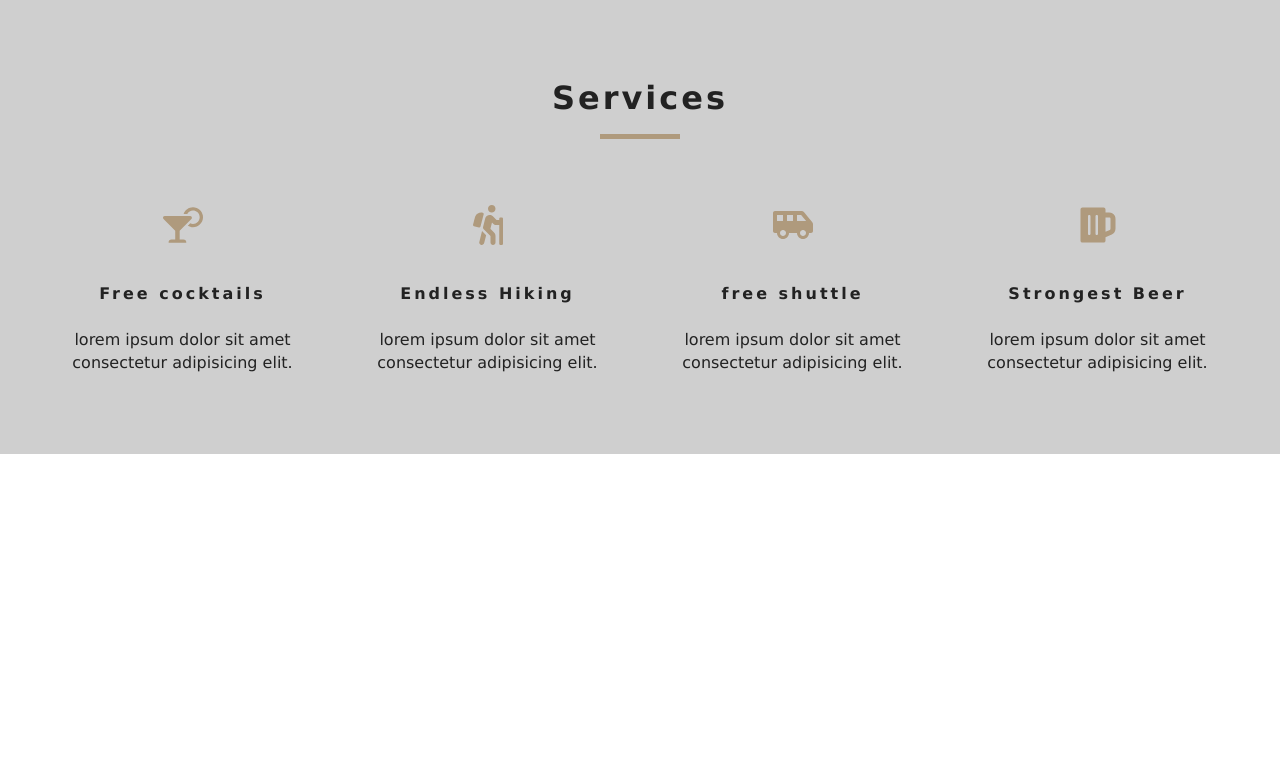
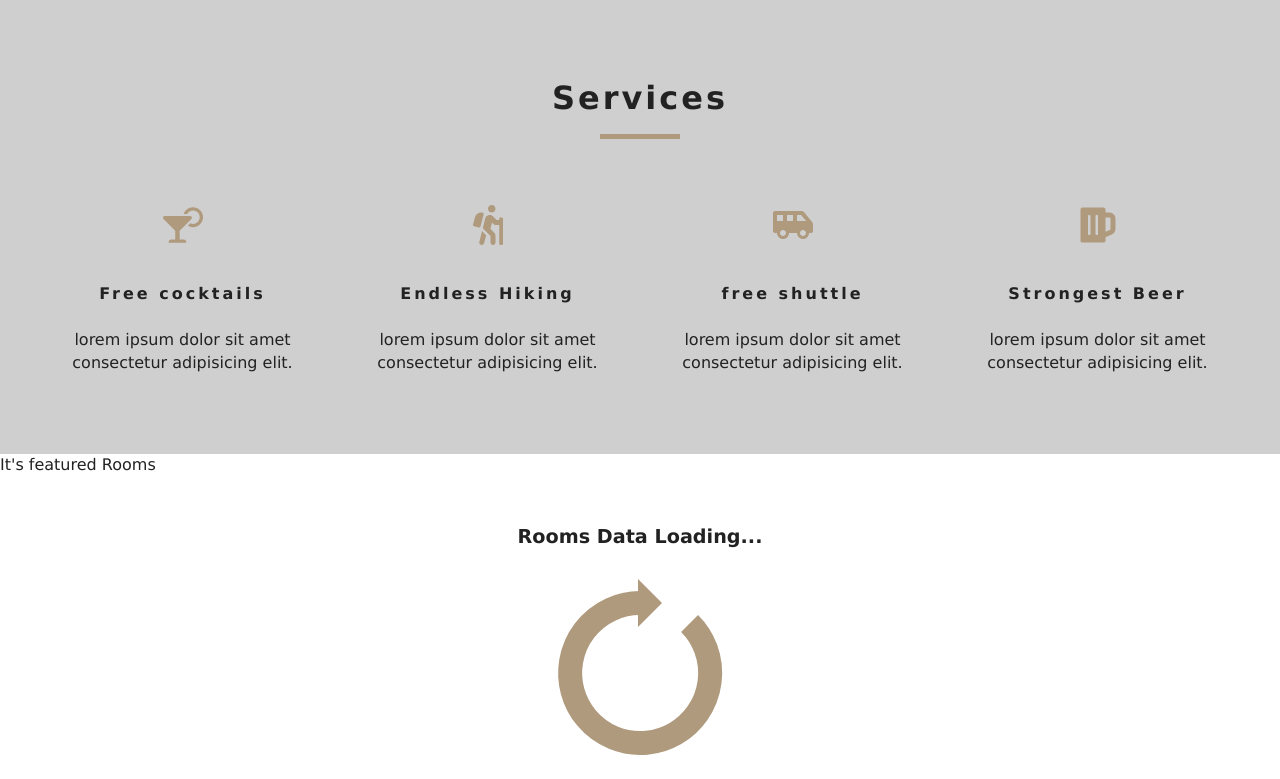
Before and after one commit to EriMiwa/resort-app, a React (Create React App) app: page / in a window 1280 px wide. Shown: the part 802-1581 px from the top of the page. Before the commit the page ends 1256 px from the top, so only its background shows below. Built offline with nearby package versions, Linux system fonts and the light colour scheme.

Commit message:
implement Loading component

```diff
--- /dev/null
+++ b/src/components/FeaturedRooms.js
@@ -0,0 +1,19 @@
+import React, { Component } from 'react';
+import {RoomContext} from '../context';
+import Loading from "./Loading";
+
+export default class FeaturedRooms extends Component {
+  static contextType = RoomContext;
+
+  render() {
+    const {featuredRooms: rooms} = this.context;
+    console.log(rooms)
+
+    return (
+      <div>
+        It's featured Rooms
+        <Loading/>
+      </div>
+    )
+  }
+}
--- /dev/null
+++ b/src/components/Loading.js
@@ -0,0 +1,11 @@
+import React from 'react';
+import loadingGif from '../images/gif/loading-arrow.gif';
+
+export default function Loading() {
+  return (
+    <div className="loading">
+      <h4>rooms data loading...</h4>
+      <img src={loadingGif} alt=""/>
+    </div>
+  )
+}
--- a/src/context.js
+++ b/src/context.js
@@ -1,14 +1,40 @@
 import React, { Component } from 'react';
-
+import items from './data';
 const RoomContext = React.createContext();
 
 class RoomProvider extends Component {
+  state = {
+    rooms: [],
+    sortedRooms: [],
+    featuredRooms: [],
+    loading: true
+  };
 
-  state = {};
+  componentDidMount() {
+    let rooms = this.formatData(items);
+    let featuredRooms = rooms.filter(room => room.featured === true);
+    this.setState({
+      rooms,
+      featuredRooms,
+      sortedRooms: rooms,
+      loading: false
+    })
+  }
+
+  formatData(items) {
+    let tempItems = items.map(item => {
+      let id = item.sys.id;
+      let images = item.fields.images.map(image => image.fields.file.url);
+
+      let room = {...item.fields, images, id};
+      return room;
+    });
+    return tempItems;
+  };
 
   render() {
     return (
-      <RoomContext.Provider value="hello">
+      <RoomContext.Provider value={{...this.state}}>
         {this.props.children}
       </RoomContext.Provider>
     )
--- a/src/pages/Home.js
+++ b/src/pages/Home.js
@@ -3,6 +3,7 @@
 import Banner from '../components/Banner';
 import {Link} from 'react-router-dom';
 import Services from '../components/Services';
+import FeaturedRooms from '../components/FeaturedRooms';
 
 export default function Home() {
   return (
@@ -15,6 +16,7 @@
         </Banner>
       </Hero>
       <Services/>
+      <FeaturedRooms/>
     </>
   )
 }
```
Lines whose indentation alone changed are shown as unchanged.
